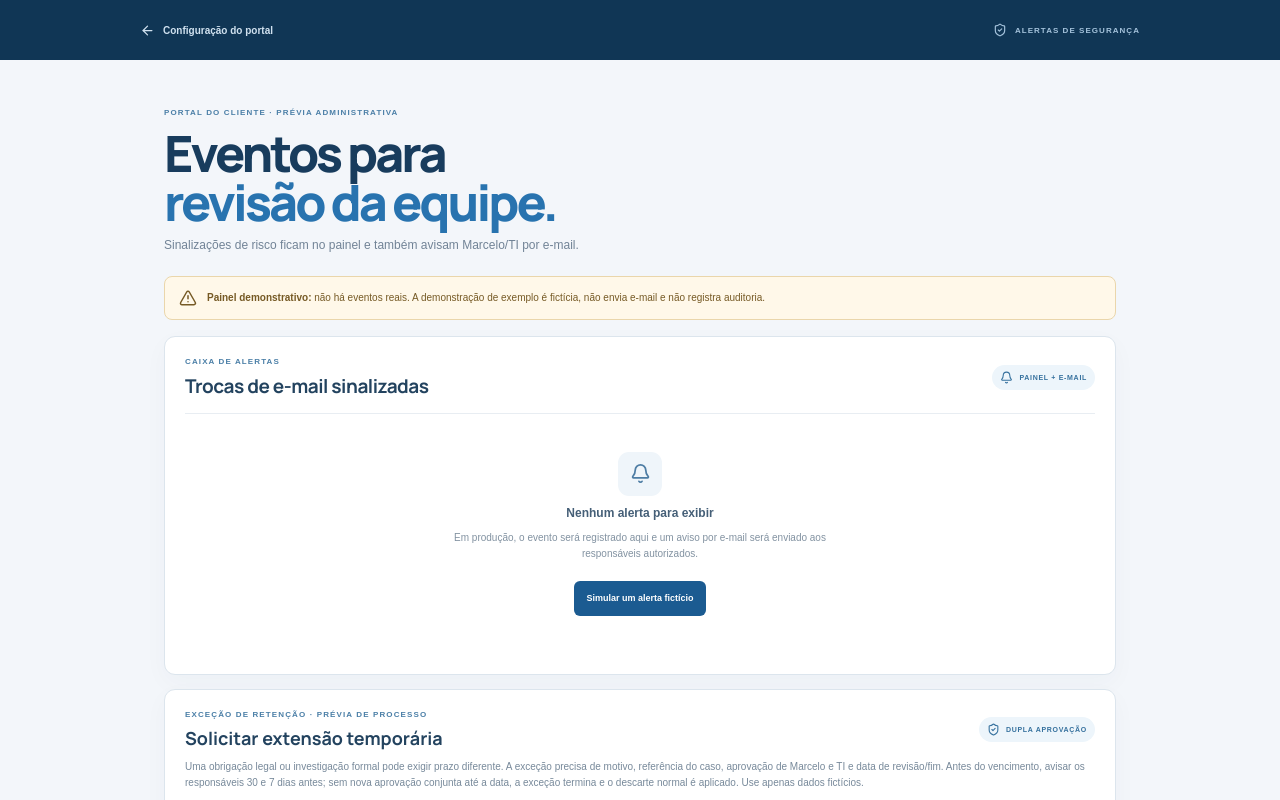
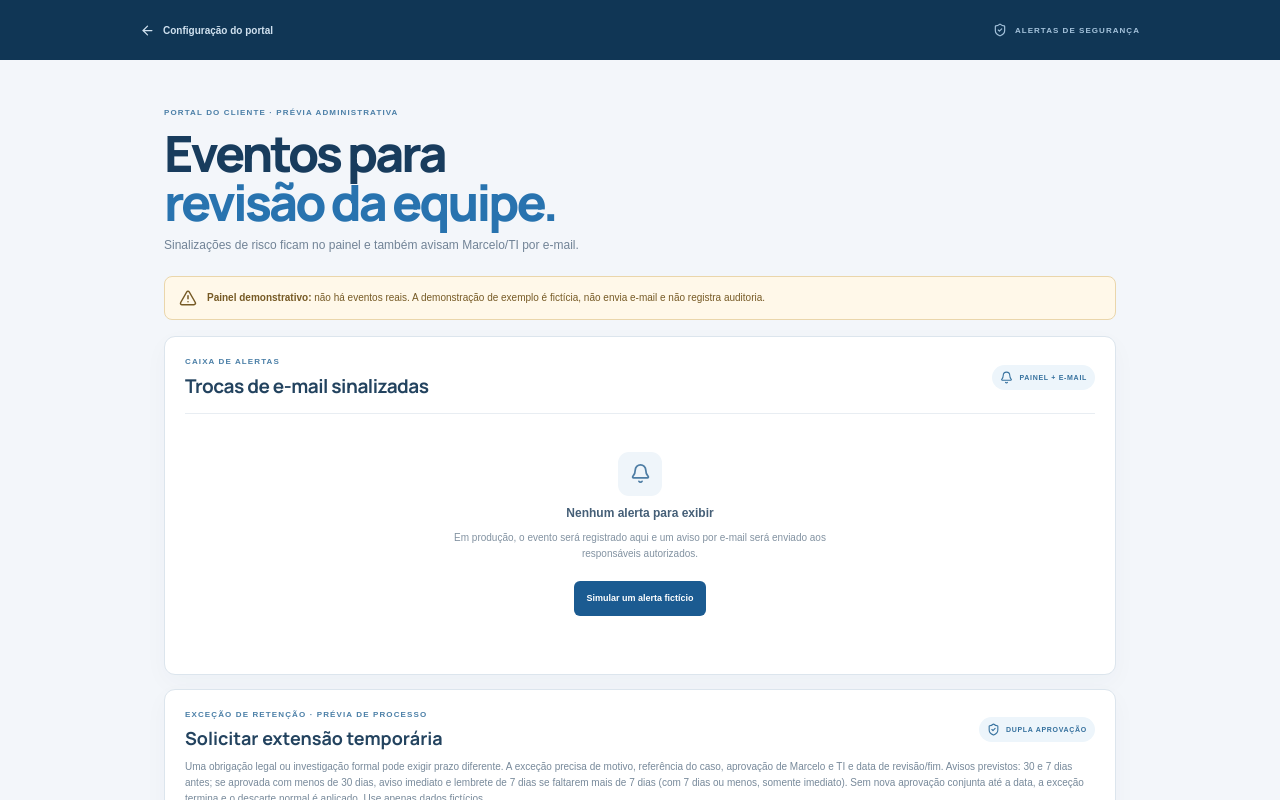
Before and after one commit to berger33/gruposegsystemseguranca, a Next.js app: page /admin/portal/alertas in a window 1280 px wide. Shown: the top 800 px of the page. Built offline with nearby package versions, Linux system fonts and the light colour scheme.

Commit message:
docs: define short-notice retention reminders
Co-authored-by: arena-agent <297053741+arena-agent@users.noreply.github.com>

```diff
--- a/src/app/admin/portal/alertas/page.tsx
+++ b/src/app/admin/portal/alertas/page.tsx
@@ -73,7 +73,7 @@ export default function SecurityAlertsPreviewPage() {
         </section>
         <section className={styles.holdSection} aria-labelledby="hold-title">
           <div className={styles.holdHeader}><div><span className={styles.eyebrow}>EXCEÇÃO DE RETENÇÃO · PRÉVIA DE PROCESSO</span><h2 id="hold-title">Solicitar extensão temporária</h2></div><span className={styles.channelPill}><ShieldCheck size={13} /> DUPLA APROVAÇÃO</span></div>
-          <p className={styles.holdIntro}>Uma obrigação legal ou investigação formal pode exigir prazo diferente. A exceção precisa de motivo, referência do caso, aprovação de Marcelo e TI e data de revisão/fim. Antes do vencimento, avisar os responsáveis 30 e 7 dias antes; sem nova aprovação conjunta até a data, a exceção termina e o descarte normal é aplicado. Use apenas dados fictícios.</p>
+          <p className={styles.holdIntro}>Uma obrigação legal ou investigação formal pode exigir prazo diferente. A exceção precisa de motivo, referência do caso, aprovação de Marcelo e TI e data de revisão/fim. Avisos previstos: 30 e 7 dias antes; se aprovada com menos de 30 dias, aviso imediato e lembrete de 7 dias se faltarem mais de 7 dias (com 7 dias ou menos, somente imediato). Sem nova aprovação conjunta até a data, a exceção termina e o descarte normal é aplicado. Use apenas dados fictícios.</p>
           <div className={styles.reminderSettings}>
             <strong>Canal dos avisos de vencimento · configuração demonstrativa</strong>
             <div role="group" aria-label="Canal dos avisos de vencimento">
@@ -102,7 +102,7 @@ export default function SecurityAlertsPreviewPage() {
           ) : (
             <div className={styles.holdResult} role="status" aria-live="polite">
               <span className={styles.resultIcon}><Check size={17} /></span>
-              <div><strong>Exceção aprovada na demonstração</strong><p><b>Motivo:</b> {holdReason}</p><p><b>Referência:</b> {holdReference} · <b>Revisão/fim:</b> {holdReviewDate}</p><p><b>Aprovadores simulados:</b> Marcelo + TI · <b>Data/hora:</b> registrada pelo servidor na implementação real.</p><p><b>Lembretes:</b> 30 e 7 dias antes · <b>Canal:</b> {holdReminderChannel === "panel" ? "somente painel" : holdReminderChannel === "email" ? "somente e-mail" : "painel + e-mail"}.</p><small>Sem renovação automática: se não houver nova aprovação conjunta até o prazo, a exceção termina e aplica-se o descarte normal. Esta prévia não salvou, auditou nem prorrogou dados.</small></div>
+              <div><strong>Exceção aprovada na demonstração</strong><p><b>Motivo:</b> {holdReason}</p><p><b>Referência:</b> {holdReference} · <b>Revisão/fim:</b> {holdReviewDate}</p><p><b>Aprovadores simulados:</b> Marcelo + TI · <b>Data/hora:</b> registrada pelo servidor na implementação real.</p><p><b>Lembretes:</b> 30 e 7 dias antes; para aprovação com menos de 30 dias, aviso imediato e lembrete de 7 dias se faltarem mais de 7 dias · <b>Canal:</b> {holdReminderChannel === "panel" ? "somente painel" : holdReminderChannel === "email" ? "somente e-mail" : "painel + e-mail"}.</p><small>Sem renovação automática: se não houver nova aprovação conjunta até o prazo, a exceção termina e aplica-se o descarte normal. Esta prévia não salvou, auditou nem prorrogou dados.</small></div>
               <button type="button" className={styles.holdReset} onClick={() => setHoldSubmitted(false)}>Editar demonstração</button>
             </div>
           )}
```
Also changed, not shown: 2 other files (tests, documents, lock files or other folders).
